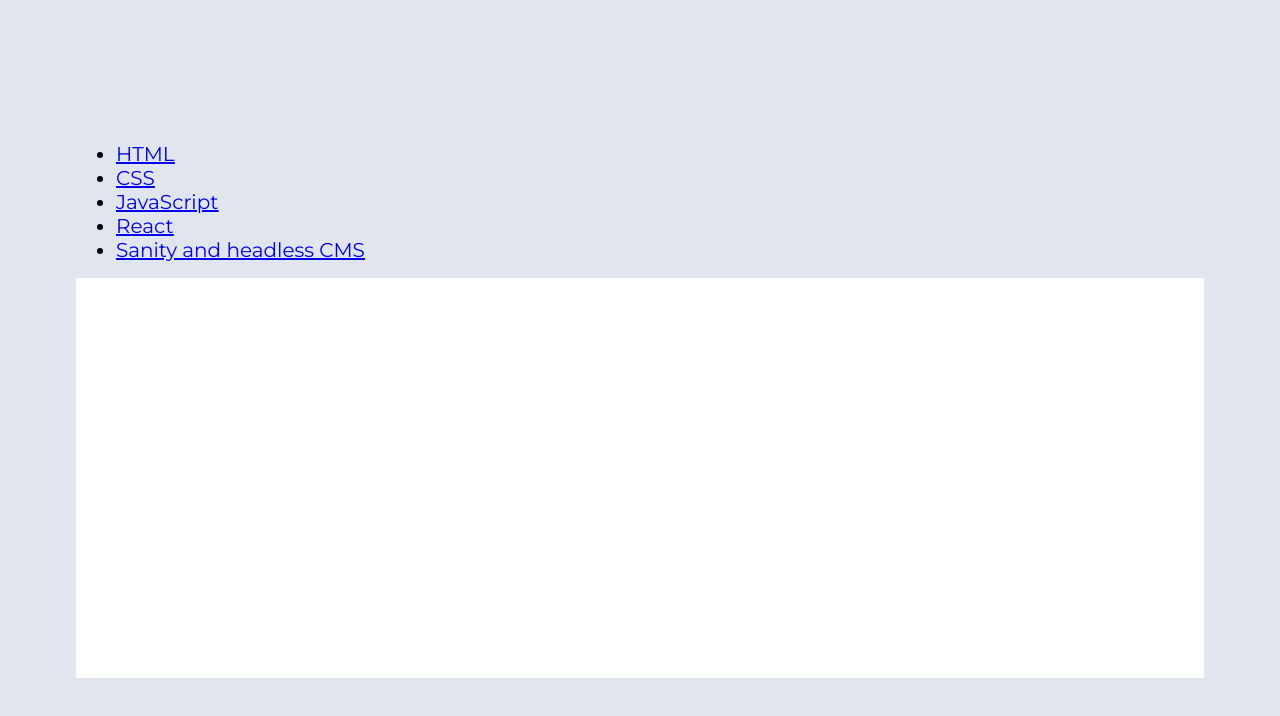
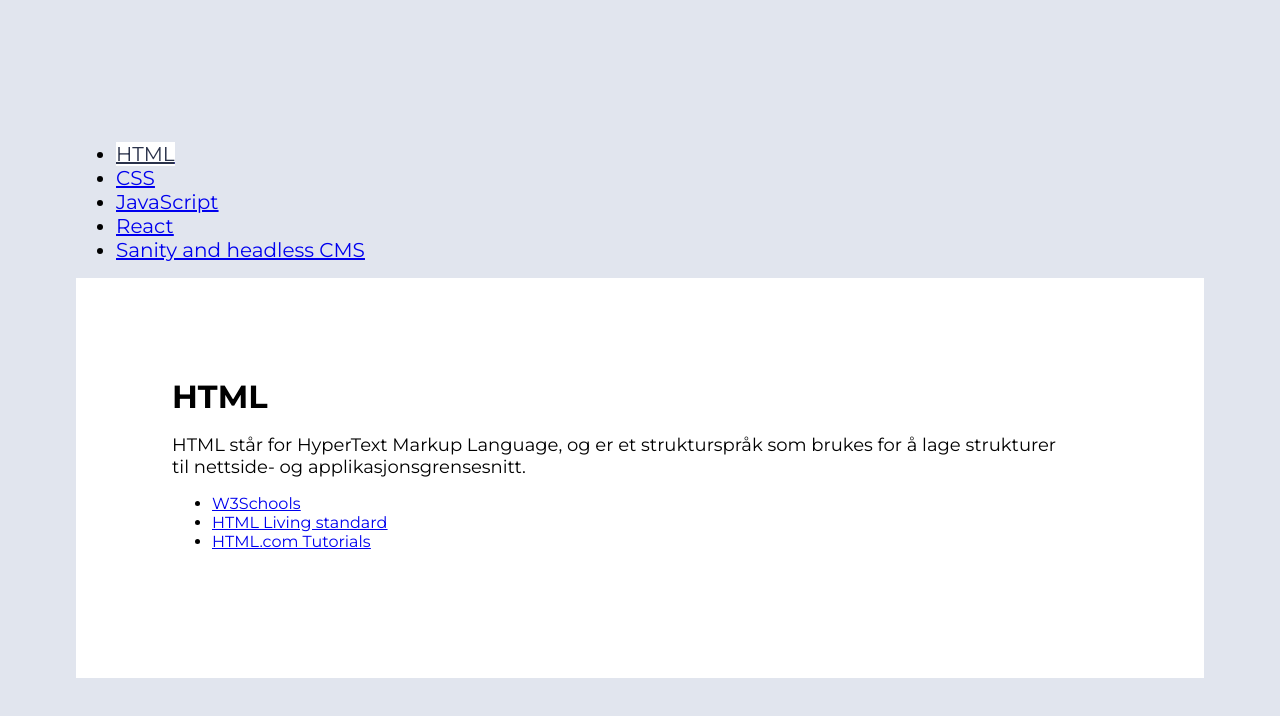
Before and after one commit to Vilped1/UIN23ak3_resourceapp_group13, a React (Vite) app in the folder arbeidskrav_3/: page /html in a window 1280 px wide. Shown: the top 716 px of the page. Built offline with nearby package versions, Linux system fonts and the light colour scheme.

Commit message:
Endret navn

```diff
--- a/arbeidskrav_3/src/components/Content.jsx
+++ b/arbeidskrav_3/src/components/Content.jsx
@@ -1,8 +1,8 @@
 import { resources } from '../resources/ressurser.js'
 
-export default function Content({ cat, setCat }) {
+export default function Content({ category }) {
 
-    const filterCard = resources.filter(card => card.category === cat)
+    const filterCard = resources.filter(card => card.category === category)
 
     return (
         <>
--- a/arbeidskrav_3/src/components/Layout.jsx
+++ b/arbeidskrav_3/src/components/Layout.jsx
@@ -1,10 +1,10 @@
 import Nav from "./Nav"
 
-export default function Layout({ children, cat, setCat }) {
+export default function Layout({ children, category, setCategory }) {
   return (
     <>
       <div id="cardbox">
-        <Nav setCat={setCat} cat={cat}></Nav>
+        <Nav setCategory={setCategory} category={category}></Nav>
         <main>{children}</main>
       </div>
     </>
```
